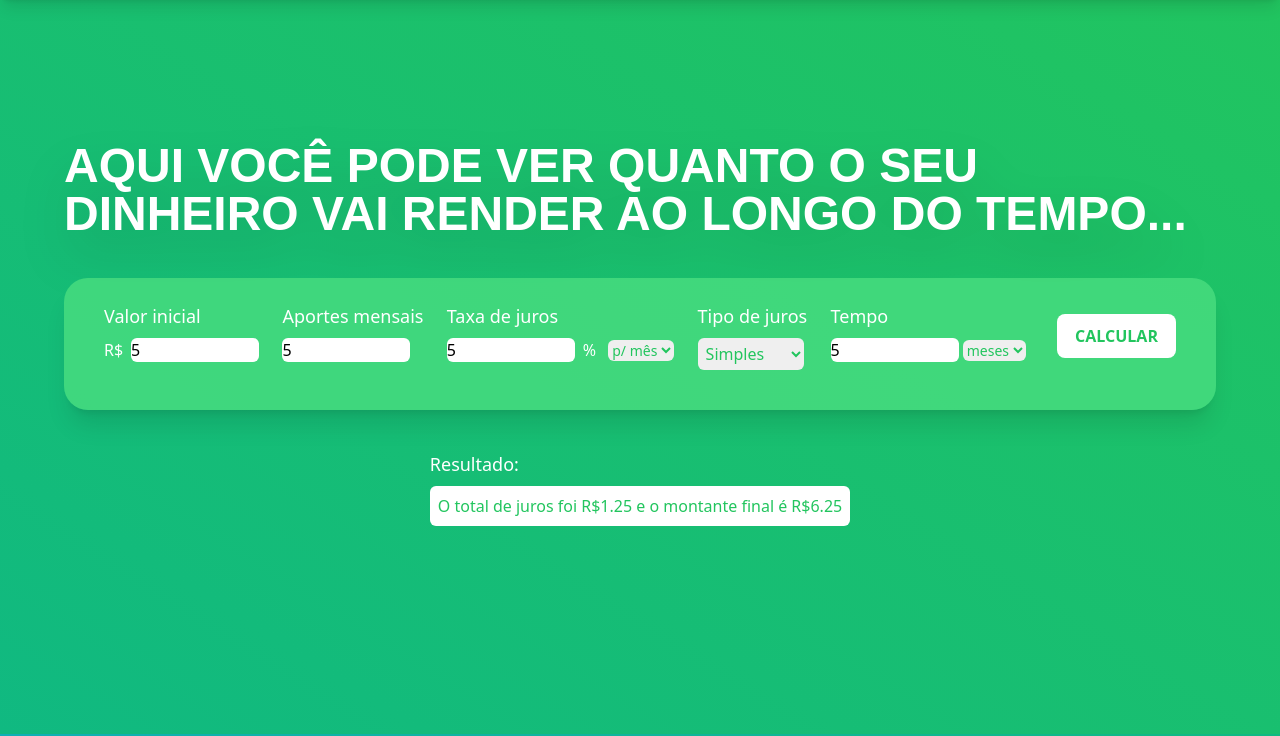
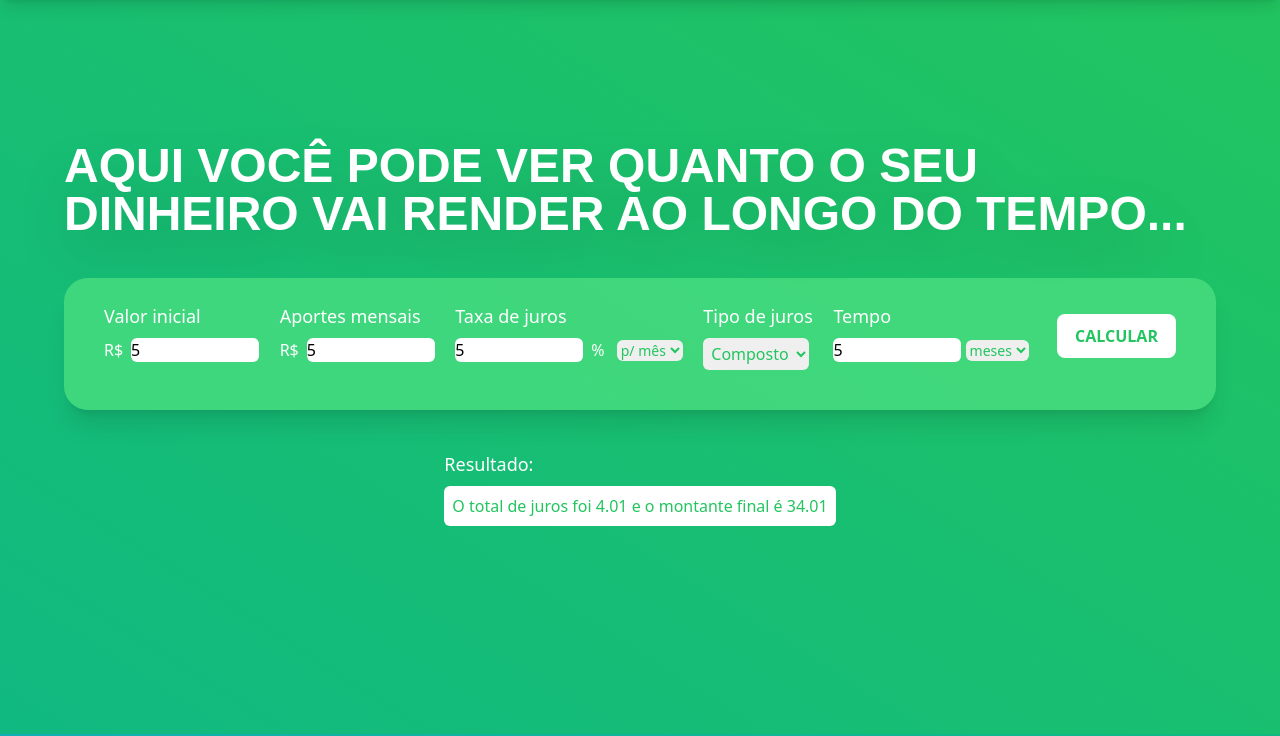
Before and after one commit to matheusDrumond/pagina_de_investimentos, a website: page src/index.html in a window 1280 px wide. Both pictures are taken after typing "5", "5", "5", "5" into the empty fields and a click on the button "CALCULAR". Shown: the part 866-1602 px from the top of the page. Drawn offline with Linux system fonts and the light colour scheme.

Commit message:
Progresso na implementação da nova funcionalidade e aperfeiçoamento da interface

```diff
--- a/src/index.html
+++ b/src/index.html
@@ -41,7 +41,7 @@
 			</div>
 			<div>
 				<label for="aportes" class="text-white text-lg block">Aportes mensais</label>
-				<input type="number" id="aportes" class="rounded-md mt-2  w-32" required value="">
+				<p class="inline-block text-base text-white mr-2">R$</p><input type="number" id="aportes" class="rounded-md mt-2  w-32" required value="">
 			</div>
 
 			<div>
@@ -56,8 +56,8 @@
 			<div>
 				<p class="text-white text-lg block mb-2">Tipo de juros</p>
 				<select name="type-juros" id="type" class="p-1 rounded-md text-green-500">
+					<option value="composto">Composto</option>
 					<option value="simples" >Simples</option>
-					<option value="composto">Composto</option>
 				</select>
 			</div>
 			<div>
--- a/src/index.js
+++ b/src/index.js
@@ -13,20 +13,19 @@ function jurosSimples(valor, taxa, tempo) {
     resultado.classList.replace('text-white', 'text-green-500');
   }
 
-  function jurosCompostos(valor, aporte, taxa, time){
+  function jurosCompostos(valor, aporte, taxa, tempo){
     // Aportes
-    let aportes = aporte * (Math.pow((1 + (taxa / 100)), time) - 1) / (taxa / 100);
-    let jurosAPortes = aportes - (aporte * time);
+    let aportes = aporte * (Math.pow((1 + (taxa / 100)), tempo) - 1) / (taxa / 100);
+    let jurosAPortes = aportes - (aporte * tempo);
     // VP
-    let juros = ((valor * Math.pow(1 + (taxa / 100), time) - valor) + jurosAPortes).toFixed(2);
-    let montante = ((parseFloat(valor) + parseFloat(juros)) + aportes).toFixed(2);
+    let juros = ((valor * Math.pow(1 + (taxa / 100), tempo) - valor) + jurosAPortes).toFixed(2);
+    let montante = ((parseFloat(valor) + parseFloat(juros)) + aportes - jurosAPortes).toFixed(2);
     let mensagem = `O total de juros foi ${juros} e o montante final é ${montante}`;
 
     let resultado = document.querySelector('#resultado');
     resultado.innerHTML = mensagem;
     resultado.classList.replace('text-white', 'text-green-500');
 }
-
 
 // Lógica dos cálculos
 
@@ -102,9 +101,10 @@ document.addEventListener('DOMContentLoaded', function() {
       document.querySelector('#time-type').value === 'year'
     ){
       let valor = document.querySelector('#valorInicial').value;
-      let taxa = document.querySelector('#juros').value;
-      let tempo = document.querySelector('#time').value;
-      jurosSimples(valor, taxa, tempo);
+      let tempo = document.querySelector('#time').value * 12;
+      let aporte = document.querySelector('#aportes').value;
+      let taxa = document.querySelector('#juros').value / 12;
+      jurosCompostos(valor, aporte, taxa, tempo);
     }
     // Juros por mês e tempo em anos
     else if(
```
